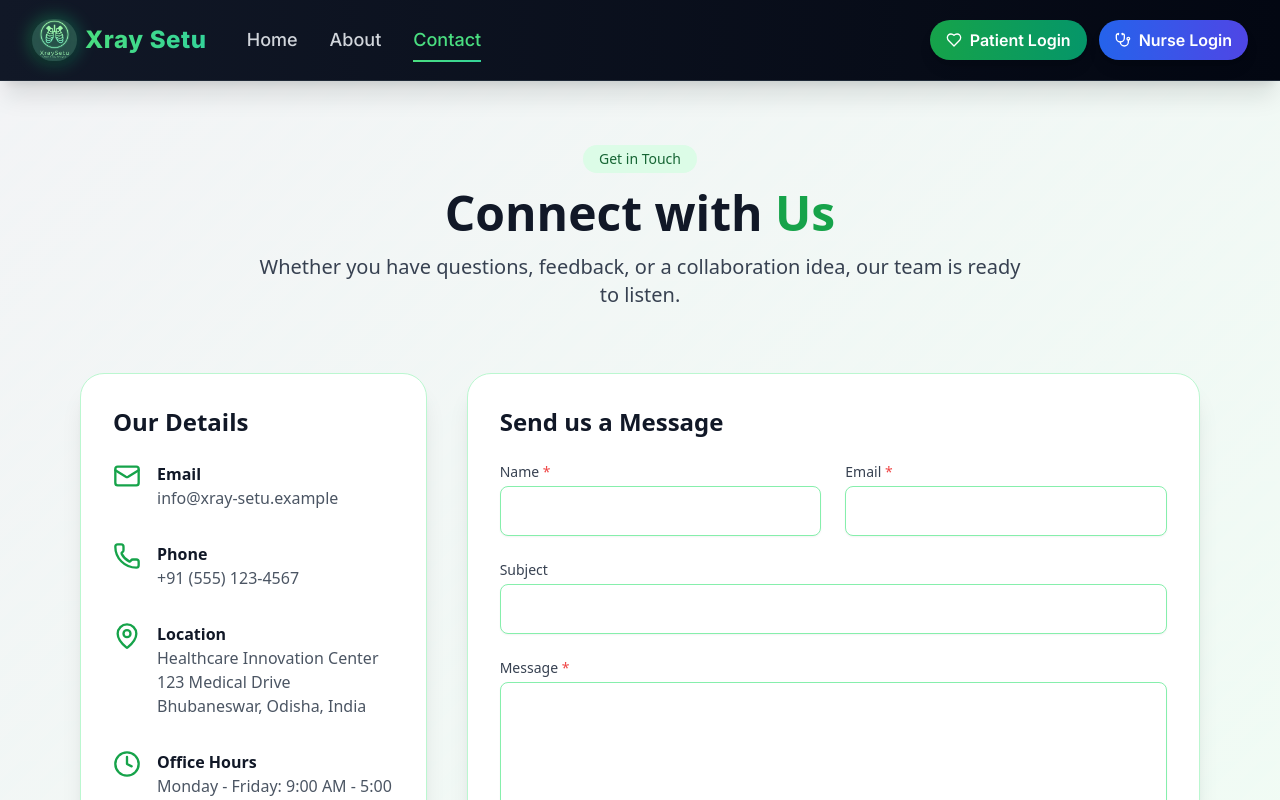
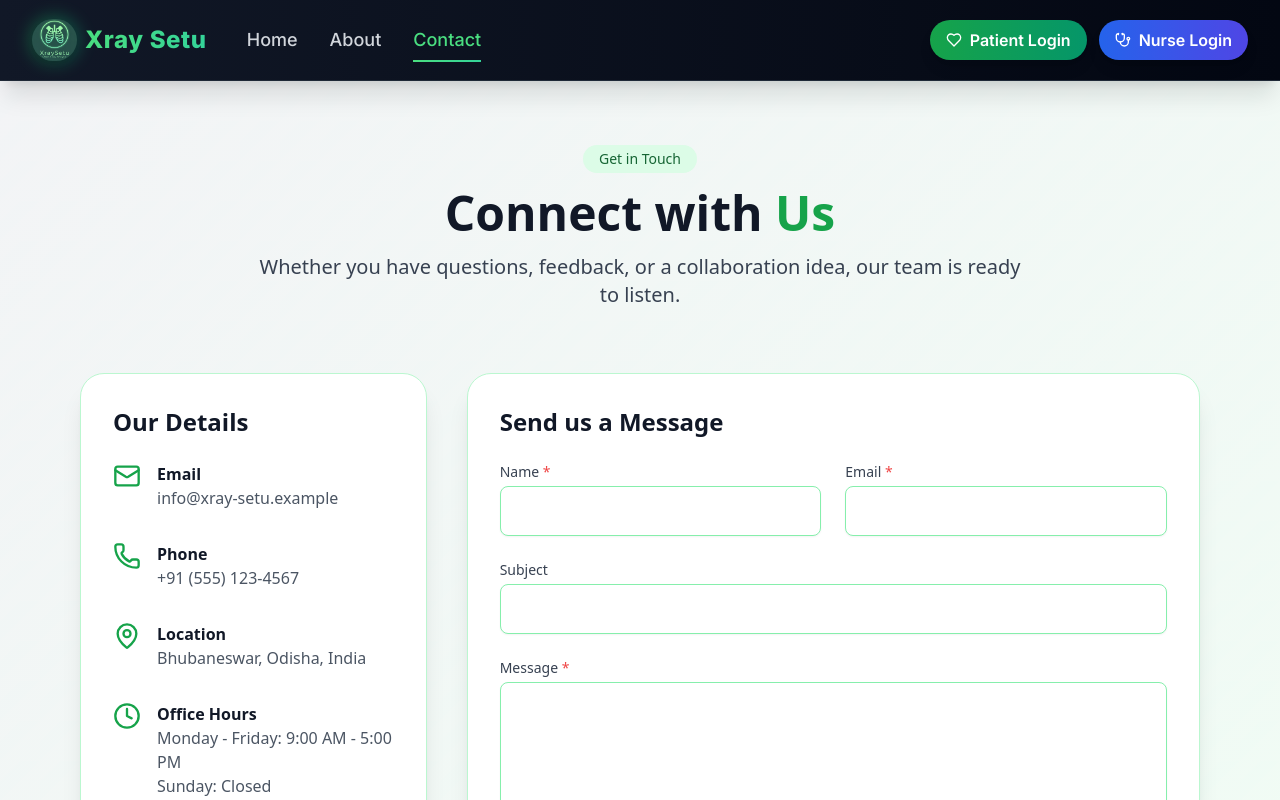
Before and after one commit to ankushsaha18/Xray-Setu, a Next.js app in the folder xraysetu/: page /contact in a window 1280 px wide. Shown: the top 800 px of the page. Built offline with nearby package versions, Linux system fonts and the light colour scheme.

Commit message:
contact change

```diff
--- a/xraysetu/app/contact/page.tsx
+++ b/xraysetu/app/contact/page.tsx
@@ -103,8 +103,6 @@ export default function ContactPage() {
                 <div>
                   <p className="font-semibold text-gray-900 dark:text-white">Location</p>
                   <p className="text-gray-600 dark:text-gray-400">
-                    Healthcare Innovation Center<br />
-                    123 Medical Drive<br />
                     Bhubaneswar, Odisha, India
                   </p>
                 </div>
@@ -115,7 +113,7 @@ export default function ContactPage() {
                   <p className="font-semibold text-gray-900 dark:text-white">Office Hours</p>
                   <p className="text-gray-600 dark:text-gray-400">
                     Monday - Friday: 9:00 AM - 5:00 PM<br />
-                    Saturday - Sunday: Closed
+                    Sunday: Closed
                   </p>
                 </div>
               </li>
```
